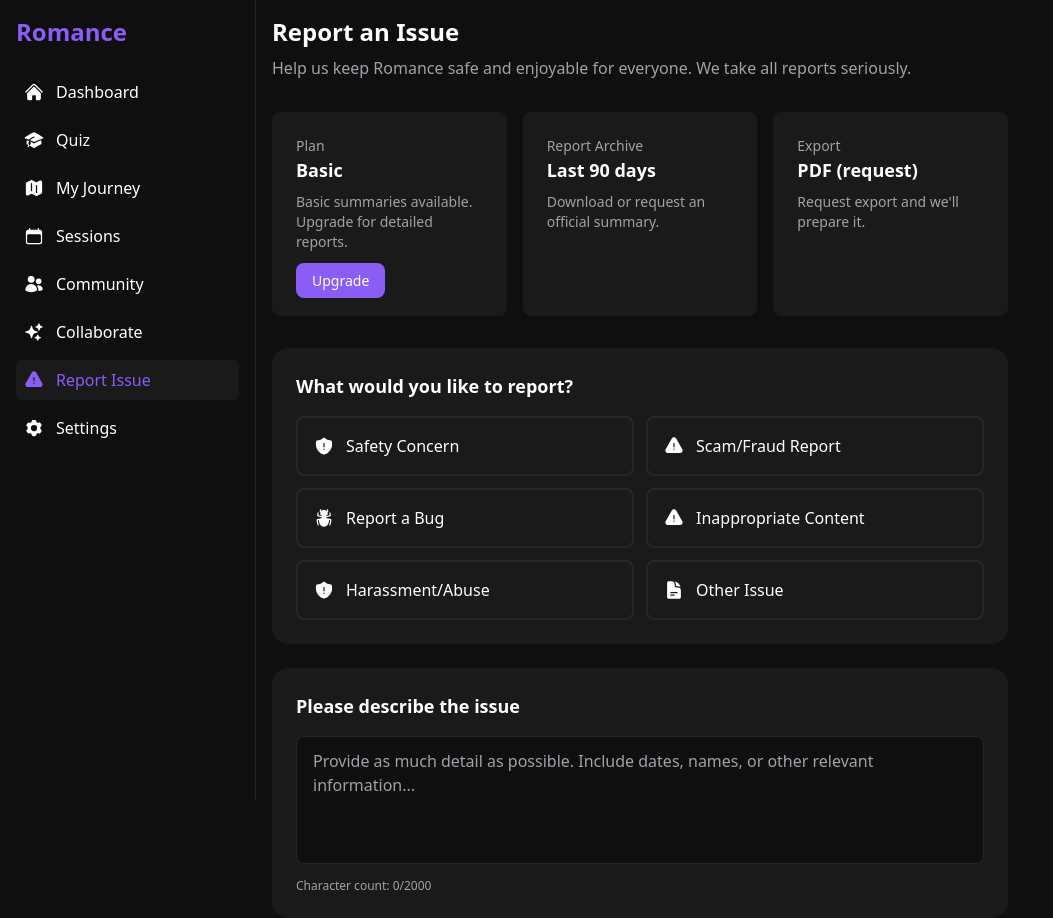
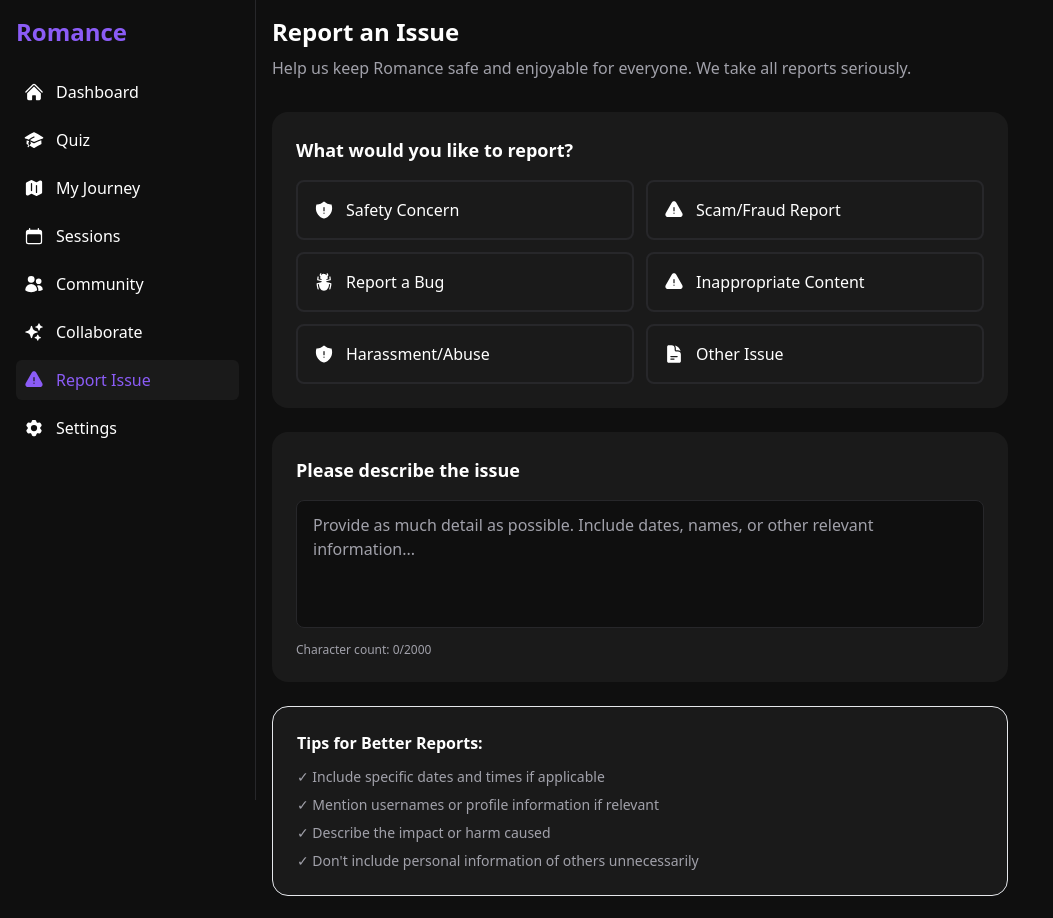
Before and after one commit to benjamindestiny/romance, a React (Vite) app: page /reports in a window 1280 px wide. Shown: the top 918 px of the page, without its empty margins (0-1053 px from the left). Built offline with nearby package versions, Linux system fonts and the light colour scheme.

Commit message:
Updated the Reports Pgae

```diff
--- a/src/pages/Reports.jsx
+++ b/src/pages/Reports.jsx
@@ -1,9 +1,7 @@
 import React, { useState } from 'react';
 import Sidebar from '../components/Sidebar.jsx';
 import BottomNav from '../components/BottomNav.jsx';
-
 import toast from 'react-hot-toast';
-import { Link } from 'react-router-dom';
 import {
   ExclamationTriangleIcon,
   CheckCircleIcon,
@@ -33,6 +31,7 @@ export default function Reports() {
       return;
     }
 
+    // Simulate backend submission
     toast.success('Report submitted successfully. We\'ll review it within 24 hours.');
     setSubmitted(true);
 
@@ -54,35 +53,6 @@ export default function Reports() {
           <p className="text-text-secondary mt-2">Help us keep Romance safe and enjoyable for everyone. We take all reports seriously.</p>
         </header>
 
-        {/* Plan Overview */}
-        <section className="grid grid-cols-1 md:grid-cols-3 gap-4 mb-8">
-          <div className="bg-card-bg p-6 rounded-lg">
-            <p className="text-sm text-text-secondary">Plan</p>
-            <p className="font-semibold text-lg">{/* TODO: replace with backend plan */ 'Basic'}</p>
-            <p className="text-sm text-text-secondary mt-2">Basic summaries available. Upgrade for detailed reports.</p>
-            <div className="mt-4">
-              <Link to="/pricing" className="bg-primary-purple text-white px-4 py-2 rounded-lg text-sm">Upgrade</Link>
-            </div>
-          </div>
-
-          <div className="bg-card-bg p-6 rounded-lg">
-            <p className="text-sm text-text-secondary">Report Archive</p>
-            <p className="font-semibold text-lg">Last 90 days</p>
-            <p className="text-sm text-text-secondary mt-2">Download or request an official summary.</p>
-          </div>
-
-          <div className="bg-card-bg p-6 rounded-lg">
-            <p className="text-sm text-text-secondary">Export</p>
-            <p className="font-semibold text-lg">PDF (request)</p>
-            <p className="text-sm text-text-secondary mt-2">Request export and we'll prepare it.</p>
-          </div>
-        </section>
-
-        {/* Token access banner */}
-        <div className="mb-4">
-
-        </div>
-
         {submitted ? (
           <div className="bg-card-bg rounded-2xl p-8 text-center space-y-4">
             <div className="flex justify-center">
@@ -94,6 +64,7 @@ export default function Reports() {
           </div>
         ) : (
           <form onSubmit={handleSubmit} className="space-y-6">
+            {/* Report Type Selection */}
             <div className="bg-card-bg rounded-2xl p-6">
               <label className="block text-lg font-semibold mb-4">What would you like to report?</label>
               <div className="grid grid-cols-1 md:grid-cols-2 gap-3">
@@ -131,10 +102,10 @@ export default function Reports() {
             <div className="bg-card-bg rounded-2xl p-6 border border-primary-purple/20">
               <h3 className="font-semibold mb-3">Tips for Better Reports:</h3>
               <ul className="space-y-2 text-sm text-text-secondary">
-                <li>Include specific dates and times if applicable</li>
-                <li>Mention usernames or profile information if relevant</li>
-                <li>Describe the impact or harm caused</li>
-                <li>Don't include personal information of others unnecessarily</li>
+                <li>✓ Include specific dates and times if applicable</li>
+                <li>✓ Mention usernames or profile information if relevant</li>
+                <li>✓ Describe the impact or harm caused</li>
+                <li>✓ Don't include personal information of others unnecessarily</li>
               </ul>
             </div>
 
```
